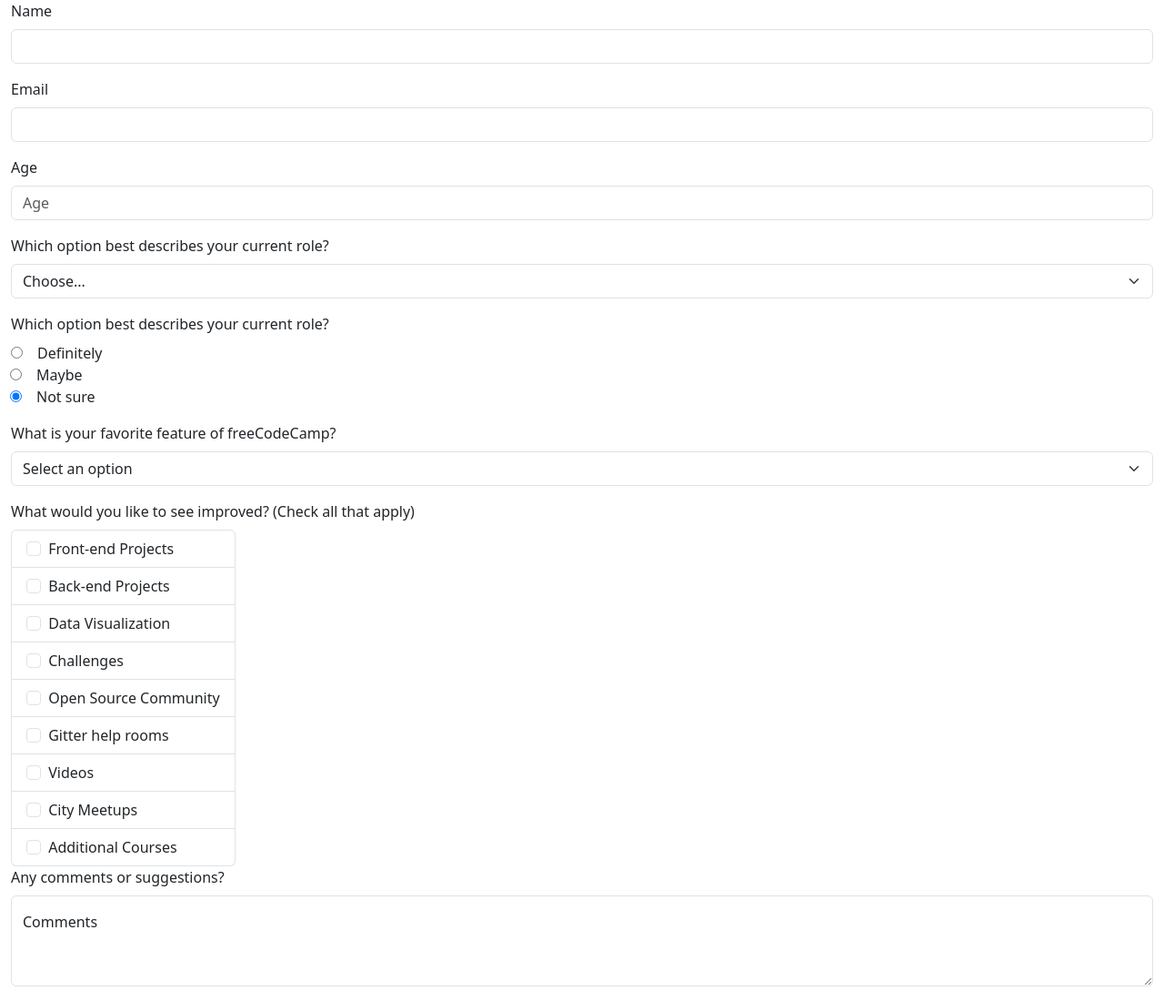
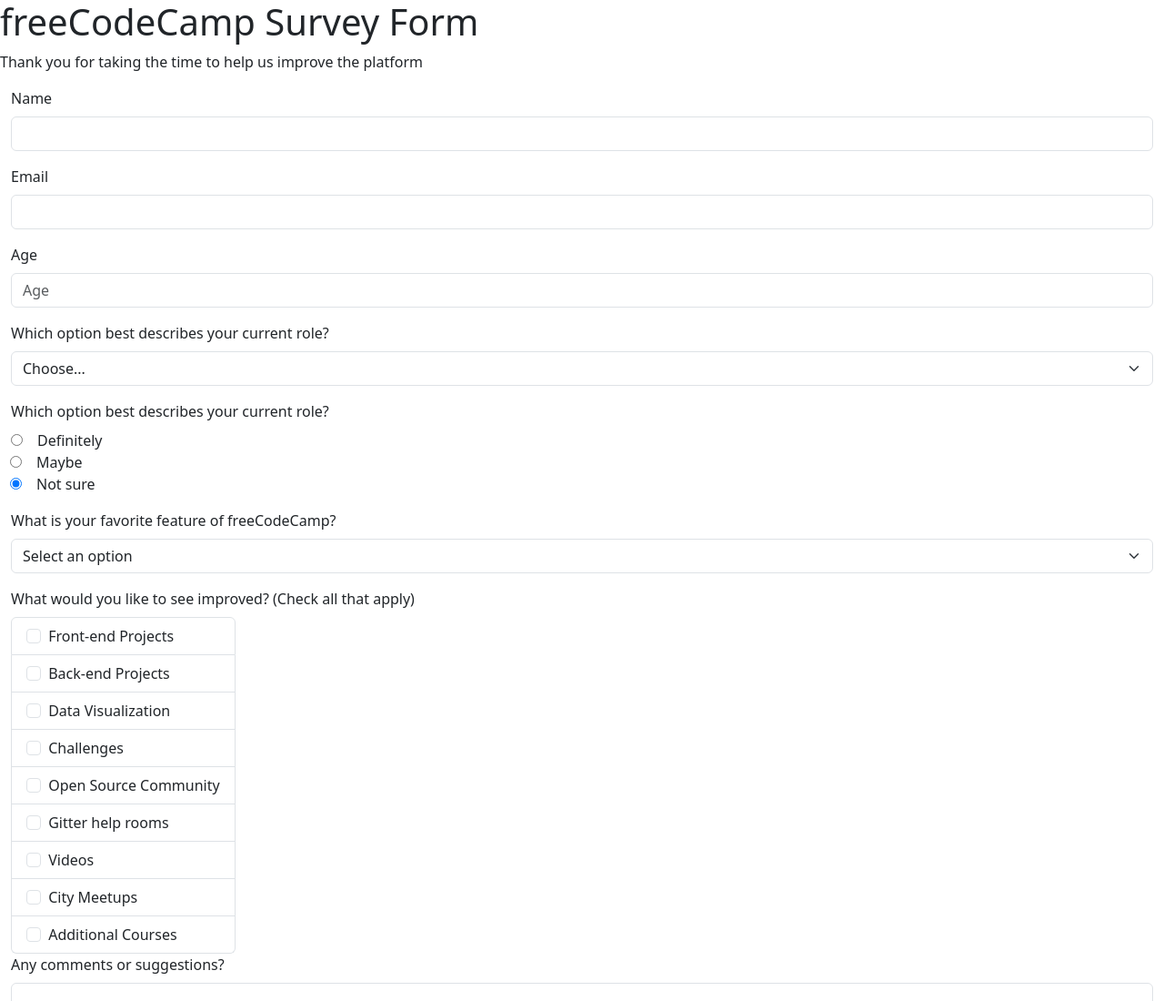
Before and after one commit to IbrahimGaber322/Survey-Form, a plain HTML site: page index.html in a window 1280 px wide. Shown: the top 1100 px of the page at 91% size. Drawn offline with nearby package versions, Linux system fonts and the light colour scheme.

Commit message:
Add header to HTML file

```diff
--- a/index.html
+++ b/index.html
@@ -10,7 +10,10 @@
   <body>
 
 
-
+    <header id="header">
+        <h1 id="title">freeCodeCamp Survey Form</h1>
+        <p>Thank you for taking the time to help us improve the platform</p>
+    </header>
 
     <div class="container-fluid">
       <div>
```
